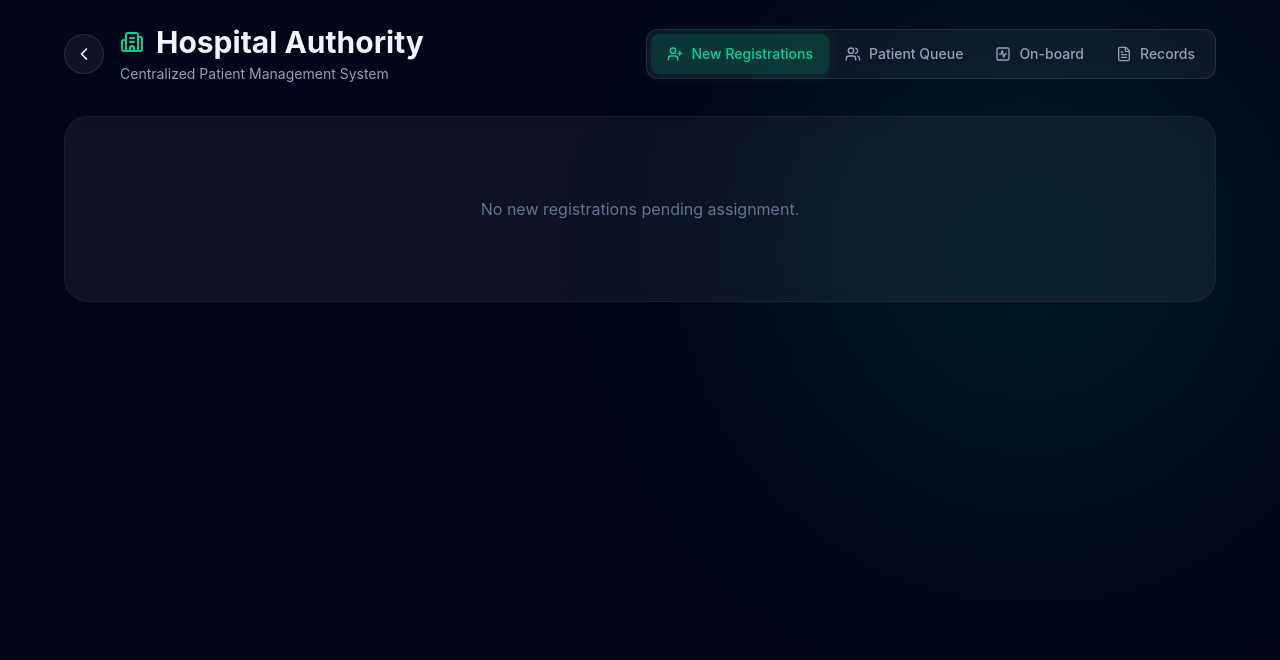
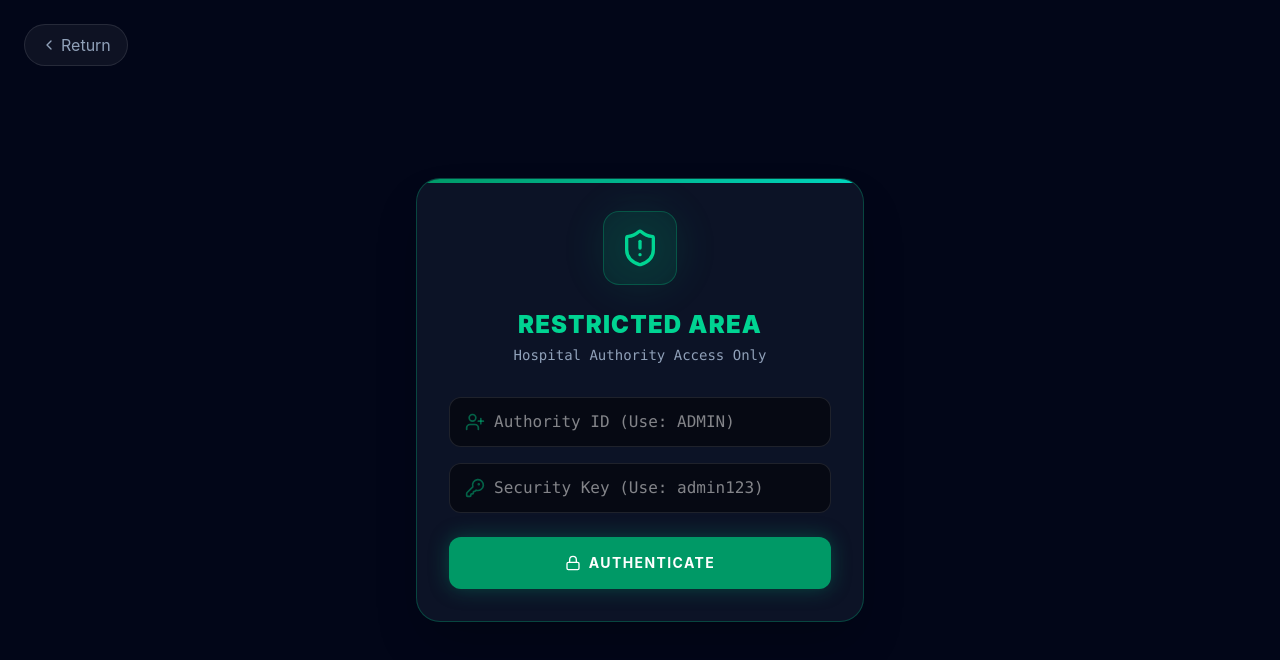
Before and after one commit to pavankurra-lpu/Doctor---Patient-website, a React (Vite) app in the folder frontend-main/: page /admin in a window 1280 px wide. Shown: the top 660 px of the page. Built offline with nearby package versions, Linux system fonts and the light colour scheme.

Commit message:
Add highly secure and strict login screen for Hospital Authority

```diff
--- a/frontend-main/src/AdminPortal.tsx
+++ b/frontend-main/src/AdminPortal.tsx
@@ -1,16 +1,21 @@
 import { useState, useEffect } from 'react';
 import { motion, AnimatePresence } from 'framer-motion';
-import { Building2, Search, ActivitySquare, UserPlus, Users, FileText, ChevronLeft, CheckCircle2, ChevronRight, Upload } from 'lucide-react';
+import { Building2, Search, ActivitySquare, UserPlus, Users, FileText, ChevronLeft, CheckCircle2, ChevronRight, Upload, ShieldAlert, Lock, KeyRound } from 'lucide-react';
 import { useNavigate } from 'react-router-dom';
 import { getPatients, savePatients, getDoctors } from './lib/mockDB';
 
 export default function AdminPortal() {
   const navigate = useNavigate();
+  const [isAuthenticated, setIsAuthenticated] = useState(false);
+  const [adminId, setAdminId] = useState('');
+  const [adminKey, setAdminKey] = useState('');
+
   const [activeTab, setActiveTab] = useState('new');
   const [patients, setPatients] = useState<any[]>([]);
   const [doctors, setDoctors] = useState<any[]>([]);
 
   useEffect(() => {
+    if (!isAuthenticated) return;
     // Poll local storage to simulate realtime DB sync for Vercel demo
     const load = () => {
       setPatients(getPatients());
@@ -19,7 +24,60 @@ export default function AdminPortal() {
     load();
     const int = setInterval(load, 2000);
     return () => clearInterval(int);
-  }, []);
+  }, [isAuthenticated]);
+
+  const handleLogin = () => {
+    // Strict mock credentials for demo
+    if (adminId.toUpperCase() === 'ADMIN' && adminKey === 'admin123') {
+      setIsAuthenticated(true);
+    } else {
+      alert('ACCESS DENIED: Invalid Authority Credentials');
+    }
+  };
+
+  if (!isAuthenticated) {
+    return (
+      <div className="min-h-screen bg-slate-950 flex flex-col items-center justify-center p-4 font-sans text-white relative overflow-hidden">
+        <div className="absolute top-0 left-0 w-full h-full bg-[radial-gradient(ellipse_at_center,_var(--tw-gradient-stops))] from-emerald-900/20 via-slate-950 to-slate-950 -z-10" />
+
+        <button onClick={() => navigate('/')} className="absolute top-6 left-6 flex items-center text-slate-400 hover:text-white transition-colors bg-white/5 px-4 py-2 rounded-full border border-white/10">
+          <ChevronLeft className="w-4 h-4 mr-1" /> Return
+        </button>
+
+        <motion.div initial={{ opacity: 0, scale: 0.95 }} animate={{ opacity: 1, scale: 1 }} className="bg-slate-900/80 backdrop-blur-xl rounded-3xl shadow-2xl overflow-hidden w-full max-w-md border border-emerald-500/30 relative">
+          <div className="absolute top-0 left-0 w-full h-1 bg-gradient-to-r from-emerald-600 to-teal-400" />
+
+          <div className="p-8">
+            <div className="flex justify-center mb-6">
+              <div className="relative">
+                <div className="absolute inset-0 bg-emerald-500/20 rounded-full blur-xl animate-pulse" />
+                <div className="p-4 bg-emerald-500/10 border border-emerald-500/30 rounded-2xl relative z-10"><ShieldAlert className="w-10 h-10 text-emerald-400" /></div>
+              </div>
+            </div>
+
+            <h1 className="text-2xl font-black text-center mb-1 text-emerald-400 tracking-wider uppercase">Restricted Area</h1>
+            <p className="text-center text-slate-400 text-sm mb-8 font-mono">Hospital Authority Access Only</p>
+
+            <div className="space-y-4">
+              <div className="relative">
+                <div className="absolute inset-y-0 left-0 pl-4 flex items-center pointer-events-none"><UserPlus className="h-5 w-5 text-emerald-500/50" /></div>
+                <input type="text" className="w-full pl-11 pr-4 py-3 bg-black/50 border border-white/10 rounded-xl focus:ring-2 focus:ring-emerald-500 focus:border-emerald-500 transition-all font-mono uppercase placeholder:normal-case" placeholder="Authority ID (Use: ADMIN)" value={adminId} onChange={e => setAdminId(e.target.value)} />
+              </div>
+
+              <div className="relative">
+                <div className="absolute inset-y-0 left-0 pl-4 flex items-center pointer-events-none"><KeyRound className="h-5 w-5 text-emerald-500/50" /></div>
+                <input type="password" className="w-full pl-11 pr-4 py-3 bg-black/50 border border-white/10 rounded-xl focus:ring-2 focus:ring-emerald-500 focus:border-emerald-500 transition-all font-mono placeholder:normal-case" placeholder="Security Key (Use: admin123)" value={adminKey} onChange={e => setAdminKey(e.target.value)} />
+              </div>
+
+              <button onClick={handleLogin} className="w-full bg-emerald-600 hover:bg-emerald-500 py-4 rounded-xl font-bold mt-6 shadow-[0_0_20px_rgba(5,150,105,0.4)] transition-all flex items-center justify-center gap-2 uppercase tracking-widest text-sm">
+                <Lock className="w-4 h-4" /> Authenticate
+              </button>
+            </div>
+          </div>
+        </motion.div>
+      </div>
+    );
+  }
 
   const newPatients = patients.filter(p => p.status === 'new_registration');
   const queue = patients.filter(p => p.status === 'queue').sort((a, b) => a.name.localeCompare(b.name));
```
